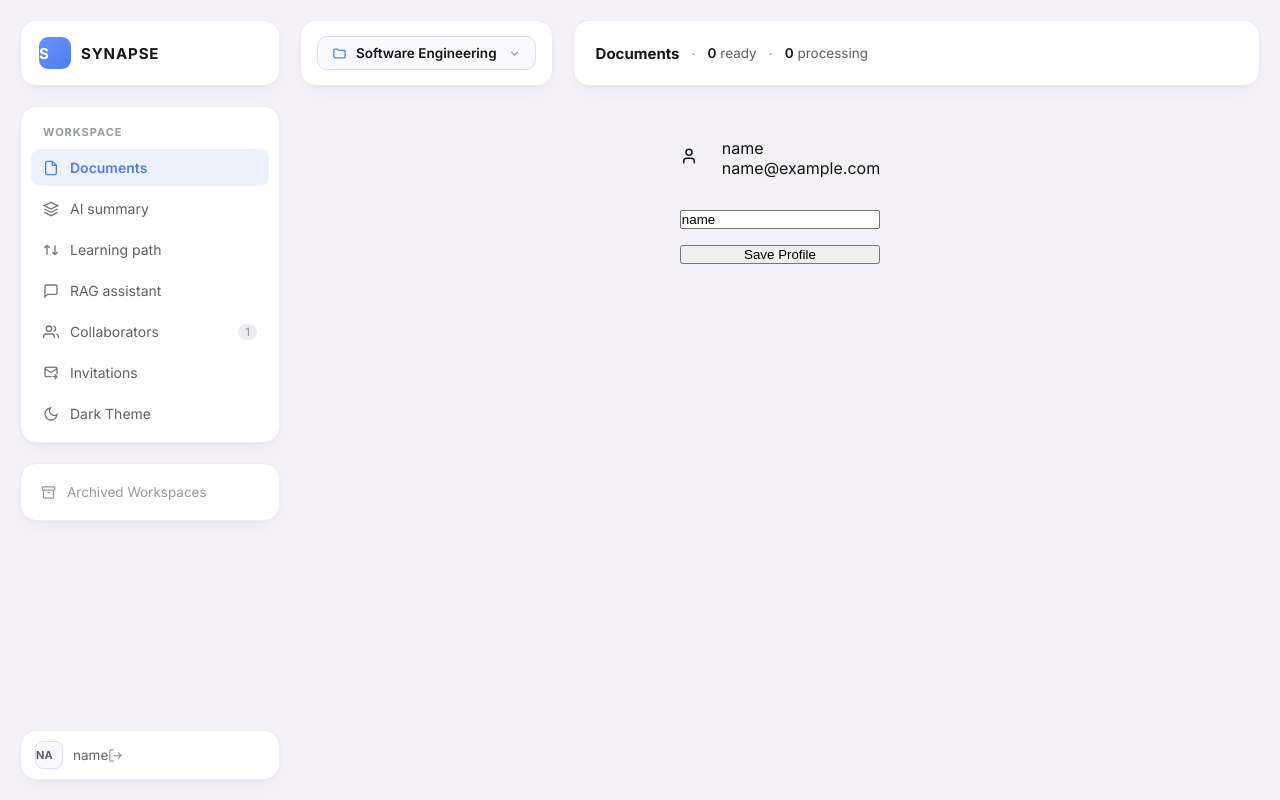
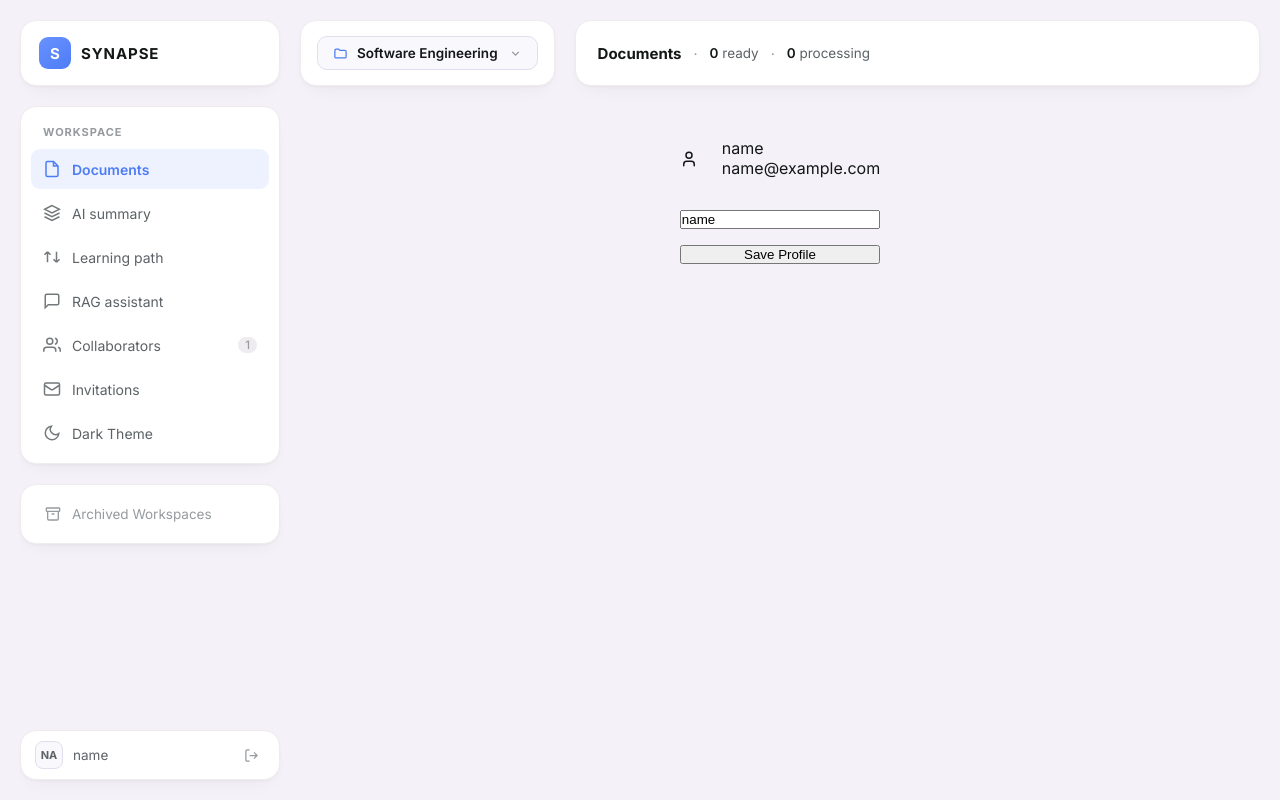
Before and after one commit to ulthimanju/CAPSTONE, a React (Vite) app in the folder web-app/: page /profile in a window 1280 px wide. Built offline with nearby package versions, Linux system fonts and the light colour scheme; no server answers; sample sign-in values are in the browser's storage.

Commit message:
fix: precise flex centering and padding alignment for all icons and buttons

```diff
--- a/web-app/src/layouts/AppLayout.jsx
+++ b/web-app/src/layouts/AppLayout.jsx
@@ -165,7 +165,10 @@ export const AppLayout = ({
             className={`nav-item ${activeTab === 'invitations' ? 'active' : ''}`}
             onClick={() => navigate('/invitations')}
           >
-            <i className="ti ti-mail-forward"></i>
+            <svg width="16" height="16" viewBox="0 0 24 24" fill="none" stroke="currentColor" strokeWidth="2">
+              <rect width="20" height="16" x="2" y="4" rx="2" />
+              <path d="m22 7-8.97 5.7a1.94 1.94 0 0 1-2.06 0L2 7" />
+            </svg>
             Invitations
           </button>
 
--- a/web-app/src/styles/globals.css
+++ b/web-app/src/styles/globals.css
@@ -70,6 +70,15 @@ body {
   transition: background 0.3s ease, color 0.3s ease;
 }
 
+/* Base Icon Alignment Rules */
+svg, i[class^="ti-"], i[class*=" ti-"] {
+  display: inline-flex;
+  align-items: center;
+  justify-content: center;
+  vertical-align: middle;
+  flex-shrink: 0;
+}
+
 /* ---------- SHARED ISLAND SHELL ---------- */
 .island {
   background: var(--island);
@@ -105,13 +114,14 @@ body {
   height: 32px;
   border-radius: 9px;
   background: linear-gradient(145deg, #6992ff, #4D7CF5);
-  display: flex;
+  display: inline-flex;
   align-items: center;
-  justify: center;
+  justify-content: center;
   font-weight: 700;
   font-size: 15px;
   color: #FFFFFF;
   flex-shrink: 0;
+  line-height: 1;
 }
 
 .brand-name {
@@ -150,13 +160,21 @@ body {
 
 .folder-ico {
   color: var(--accent);
-  display: flex;
+  display: inline-flex;
+  align-items: center;
+  justify-content: center;
+  width: 16px;
+  height: 16px;
 }
 
 .chev {
   color: var(--text-faint);
   margin-left: 2px;
-  display: flex;
+  display: inline-flex;
+  align-items: center;
+  justify-content: center;
+  width: 14px;
+  height: 14px;
 }
 
 .status-island {
@@ -164,7 +182,7 @@ body {
   grid-row: 1;
   display: flex;
   align-items: center;
-  justify: space-between;
+  justify-content: space-between;
   padding: 12px 22px;
 }
 
@@ -237,11 +255,17 @@ body {
   text-align: left;
   font-family: inherit;
   transition: all 0.15s ease;
+  min-height: 40px;
 }
 
 .nav-item i, .nav-item svg {
   flex-shrink: 0;
-  font-size: 16px;
+  width: 18px;
+  height: 18px;
+  display: inline-flex;
+  align-items: center;
+  justify-content: center;
+  font-size: 18px;
   opacity: 0.85;
 }
 
@@ -284,12 +308,22 @@ body {
   display: flex;
   align-items: center;
   gap: 11px;
-  padding: 10px 8px;
+  padding: 10px 12px;
   font-size: 13.5px;
   color: var(--text-faint);
   cursor: pointer;
   border-radius: 9px;
   transition: color 0.15s ease;
+  min-height: 38px;
+}
+
+.archive-item i, .archive-item svg {
+  width: 16px;
+  height: 16px;
+  display: inline-flex;
+  align-items: center;
+  justify-content: center;
+  font-size: 16px;
 }
 
 .archive-item:hover {
@@ -300,7 +334,7 @@ body {
   padding: 10px 14px;
   display: flex;
   align-items: center;
-  justify: space-between;
+  justify-content: space-between;
   margin-top: auto;
 }
 
@@ -317,11 +351,12 @@ body {
   background: var(--island-2);
   border: 1px solid var(--border);
   color: var(--text-dim);
-  display: flex;
+  display: inline-flex;
   align-items: center;
-  justify: center;
+  justify-content: center;
   font-size: 11px;
   font-weight: 700;
+  line-height: 1;
 }
 
 .account-name {
@@ -332,12 +367,18 @@ body {
 .logout-ico {
   color: var(--text-faint);
   cursor: pointer;
-  display: flex;
-  transition: color 0.15s ease;
+  display: inline-flex;
+  align-items: center;
+  justify-content: center;
+  width: 28px;
+  height: 28px;
+  border-radius: 6px;
+  transition: color 0.15s ease, background 0.15s ease;
 }
 
 .logout-ico:hover {
   color: var(--danger);
+  background: rgba(226, 87, 76, 0.1);
 }
 
 /* ---------- MAIN CONTENT AREA ---------- */
@@ -375,6 +416,12 @@ body {
 
 .section-heading i, .section-heading svg {
   color: var(--text-faint);
+  width: 14px;
+  height: 14px;
+  font-size: 14px;
+  display: inline-flex;
+  align-items: center;
+  justify-content: center;
 }
 
 .doc-row {
@@ -395,10 +442,19 @@ body {
   border-radius: 9px;
   background: rgba(77, 124, 245, 0.08);
   border: 1px solid rgba(77, 124, 245, 0.15);
-  display: flex;
+  display: inline-flex;
   align-items: center;
-  justify: center;
+  justify-content: center;
   flex-shrink: 0;
+}
+
+.doc-icon svg, .doc-icon i {
+  width: 18px;
+  height: 18px;
+  font-size: 18px;
+  display: inline-flex;
+  align-items: center;
+  justify-content: center;
 }
 
 .doc-info {
@@ -439,14 +495,25 @@ body {
   width: 32px;
   height: 32px;
   border-radius: 8px;
-  display: flex;
+  display: inline-flex;
   align-items: center;
-  justify: center;
+  justify-content: center;
   color: var(--text-faint);
   cursor: pointer;
   background: transparent;
   border: none;
   transition: all 0.15s ease;
+  padding: 0;
+  line-height: 1;
+}
+
+.icon-btn svg, .icon-btn i {
+  width: 16px;
+  height: 16px;
+  font-size: 16px;
+  display: inline-flex;
+  align-items: center;
+  justify-content: center;
 }
 
 .icon-btn:hover {
@@ -471,7 +538,7 @@ body {
   display: flex;
   flex-direction: column;
   align-items: center;
-  justify: center;
+  justify-content: center;
   text-align: center;
   background: var(--island-2);
   cursor: pointer;
@@ -489,11 +556,20 @@ body {
   border-radius: 12px;
   background: var(--island);
   border: 1px solid var(--border);
-  display: flex;
+  display: inline-flex;
   align-items: center;
-  justify: center;
+  justify-content: center;
   color: var(--text-dim);
   margin-bottom: 18px;
+}
+
+.upload-ico svg, .upload-ico i {
+  width: 20px;
+  height: 20px;
+  font-size: 20px;
+  display: inline-flex;
+  align-items: center;
+  justify-content: center;
 }
 
 .upload-title {
@@ -521,13 +597,18 @@ body {
 .rule i, .rule svg {
   color: var(--accent);
   flex-shrink: 0;
+  display: inline-flex;
+  align-items: center;
+  justify-content: center;
+  width: 14px;
+  height: 14px;
 }
 
 /* ---------- BUTTONS & FORM UTILITIES ---------- */
 .btn {
   display: inline-flex;
   align-items: center;
-  justify: center;
+  justify-content: center;
   gap: 8px;
   padding: 8px 16px;
   border-radius: var(--radius-sm);
@@ -538,6 +619,12 @@ body {
   background: var(--island-2);
   color: var(--text);
   transition: all 0.15s ease;
+}
+
+.btn i, .btn svg {
+  display: inline-flex;
+  align-items: center;
+  justify-content: center;
 }
 
 .btn:hover {
```
